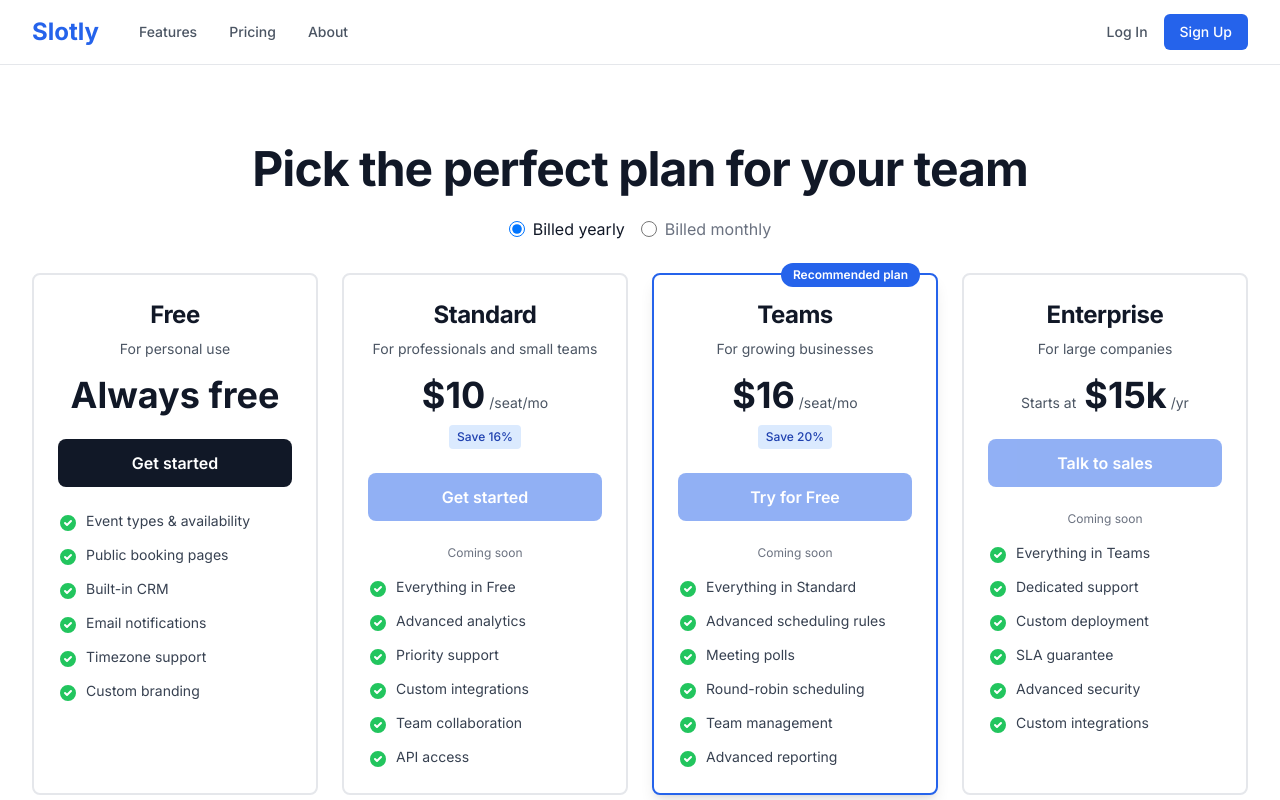
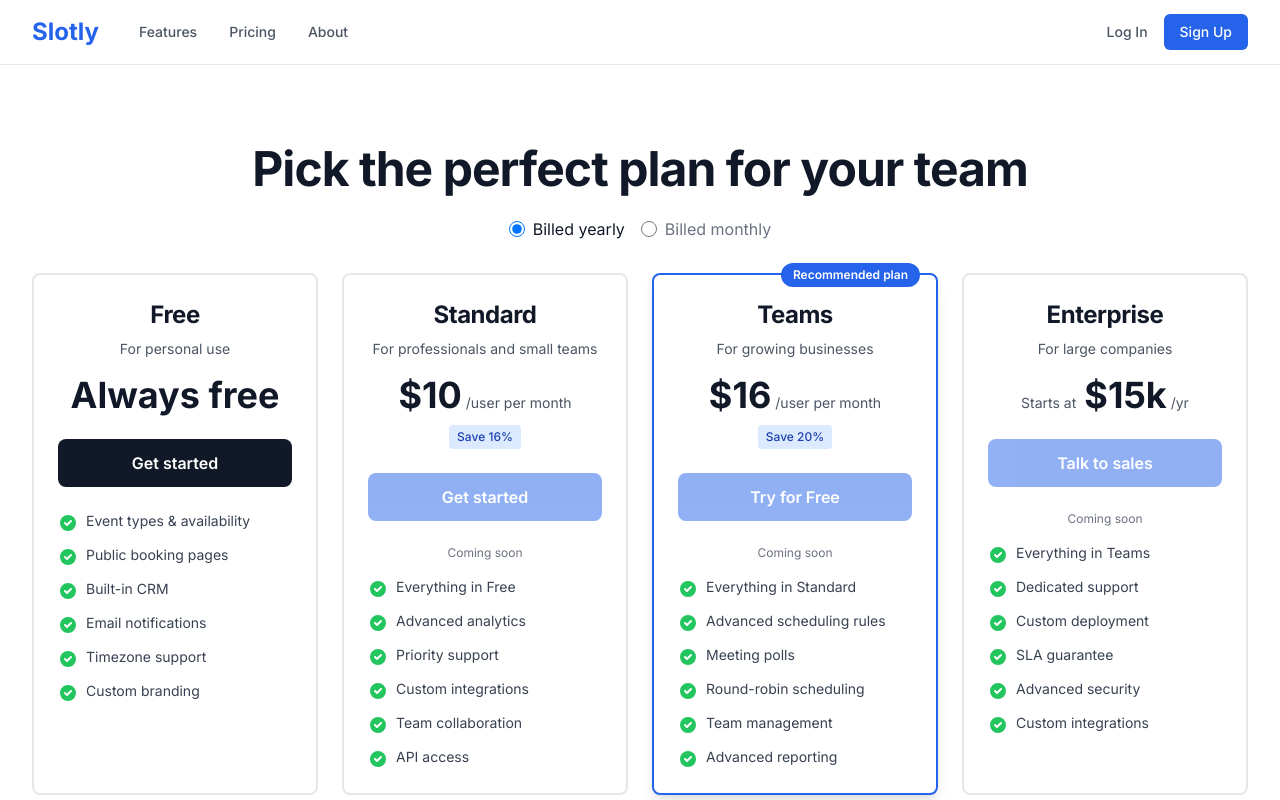
Before and after one commit to digitalquotient008/slotly-marketing, a Next.js app: page /pricing in a window 1280 px wide. Shown: the top 800 px of the page. Built offline with nearby package versions, Linux system fonts and the light colour scheme; no server answers.

Commit message:
Update pricing text to be more unique
- Change '/seat/mo' to '/user per month' for better clarity
- Makes pricing more descriptive and less generic

```diff
--- a/src/components/PricingCards.tsx
+++ b/src/components/PricingCards.tsx
@@ -30,7 +30,7 @@
       name: 'Standard',
       description: 'For professionals and small teams',
       price: billingPeriod === 'yearly' ? '$10' : '$12',
-      priceSubtext: '/seat/mo',
+      priceSubtext: '/user per month',
       savings: billingPeriod === 'yearly' ? 'Save 16%' : null,
       badge: null,
       recommended: false,
@@ -50,7 +50,7 @@
       name: 'Teams',
       description: 'For growing businesses',
       price: billingPeriod === 'yearly' ? '$16' : '$20',
-      priceSubtext: '/seat/mo',
+      priceSubtext: '/user per month',
       savings: billingPeriod === 'yearly' ? 'Save 20%' : null,
       badge: 'Recommended plan',
       recommended: true,
```
